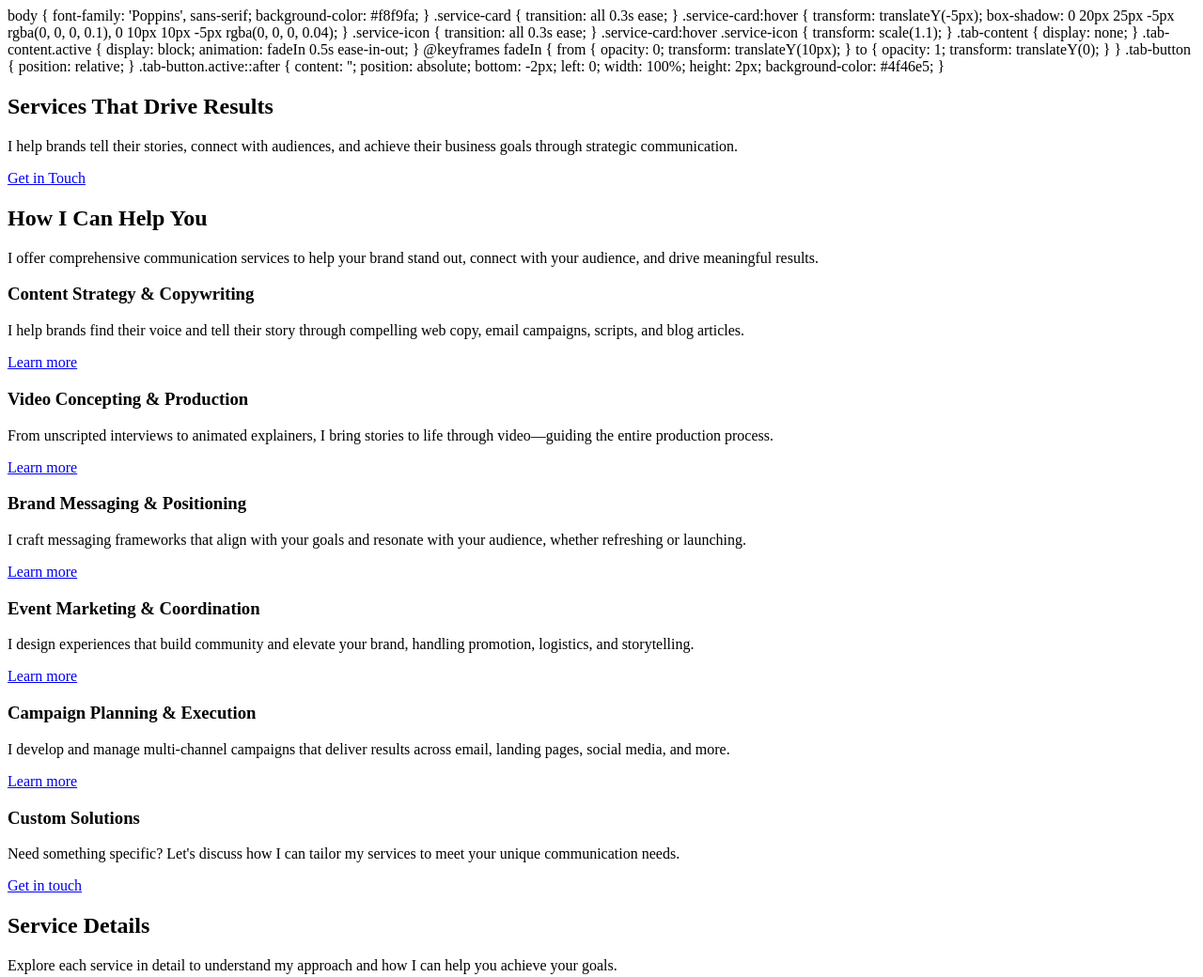
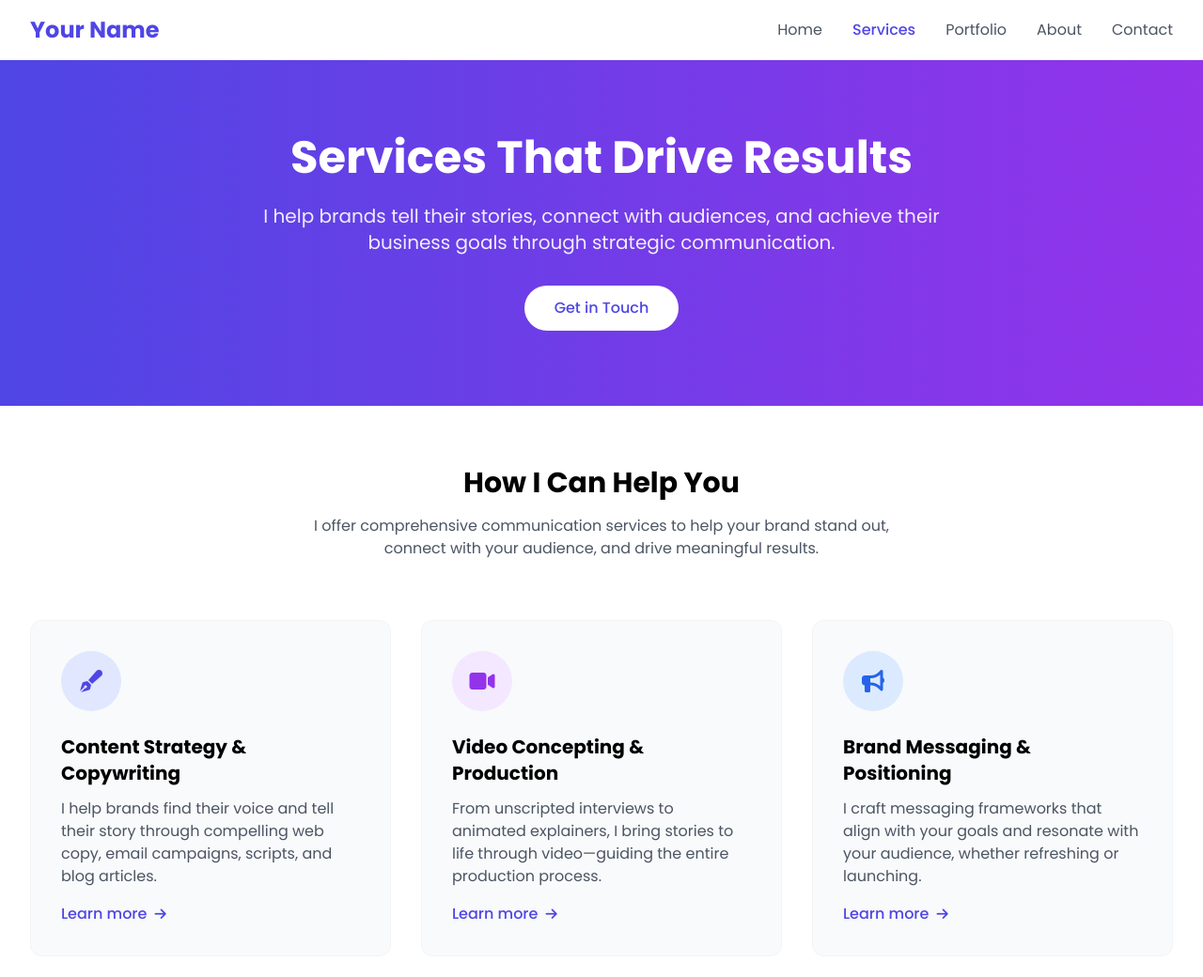
Before and after one commit to TeslaCadena/services, a plain HTML site: page test.html in a window 1280 px wide. Shown: the top 1040 px of the page at 94% size. Drawn offline with nearby package versions, Linux system fonts and the light colour scheme.

Commit message:
Update test.html

```diff
--- a/test.html
+++ b/test.html
@@ -1,3 +1,14 @@
+<!DOCTYPE html>
+<html lang="en">
+<head>
+    <meta charset="UTF-8">
+    <meta name="viewport" content="width=device-width, initial-scale=1.0">
+    <title>Services | Your Portfolio</title>
+    <script src="https://cdn.tailwindcss.com"></script>
+    <link rel="stylesheet" href="https://cdnjs.cloudflare.com/ajax/libs/font-awesome/6.4.0/css/all.min.css">
+    <style>
+        @import url('https://fonts.googleapis.com/css2?family=Poppins:wght@300;400;500;600;700&display=swap');
+
         body {
             font-family: 'Poppins', sans-serif;
             background-color: #f8f9fa;
@@ -48,6 +59,25 @@
             background-color: #4f46e5;
         }
     </style>
+</head>
+<body>
+    <!-- Navigation -->
+    <nav class="bg-white shadow-sm py-4">
+        <div class="container mx-auto px-4 md:px-8 flex justify-between items-center">
+            <a href="#" class="text-2xl font-bold text-indigo-600">Your Name</a>
+            <div class="hidden md:flex space-x-8">
+                <a href="#" class="text-gray-600 hover:text-indigo-600 transition">Home</a>
+                <a href="#" class="text-indigo-600 font-medium">Services</a>
+                <a href="#" class="text-gray-600 hover:text-indigo-600 transition">Portfolio</a>
+                <a href="#" class="text-gray-600 hover:text-indigo-600 transition">About</a>
+                <a href="#" class="text-gray-600 hover:text-indigo-600 transition">Contact</a>
+            </div>
+            <button class="md:hidden text-gray-600 focus:outline-none">
+                <i class="fas fa-bars text-xl"></i>
+            </button>
+        </div>
+    </nav>
+
     <!-- Hero Section -->
     <section class="bg-gradient-to-r from-indigo-600 to-purple-600 text-white py-20">
         <div class="container mx-auto px-4 md:px-8">
@@ -741,3 +771,5 @@
             });
         });
     </script>
+</body>
+</html>
```
Lines whose indentation alone changed are shown as unchanged.
